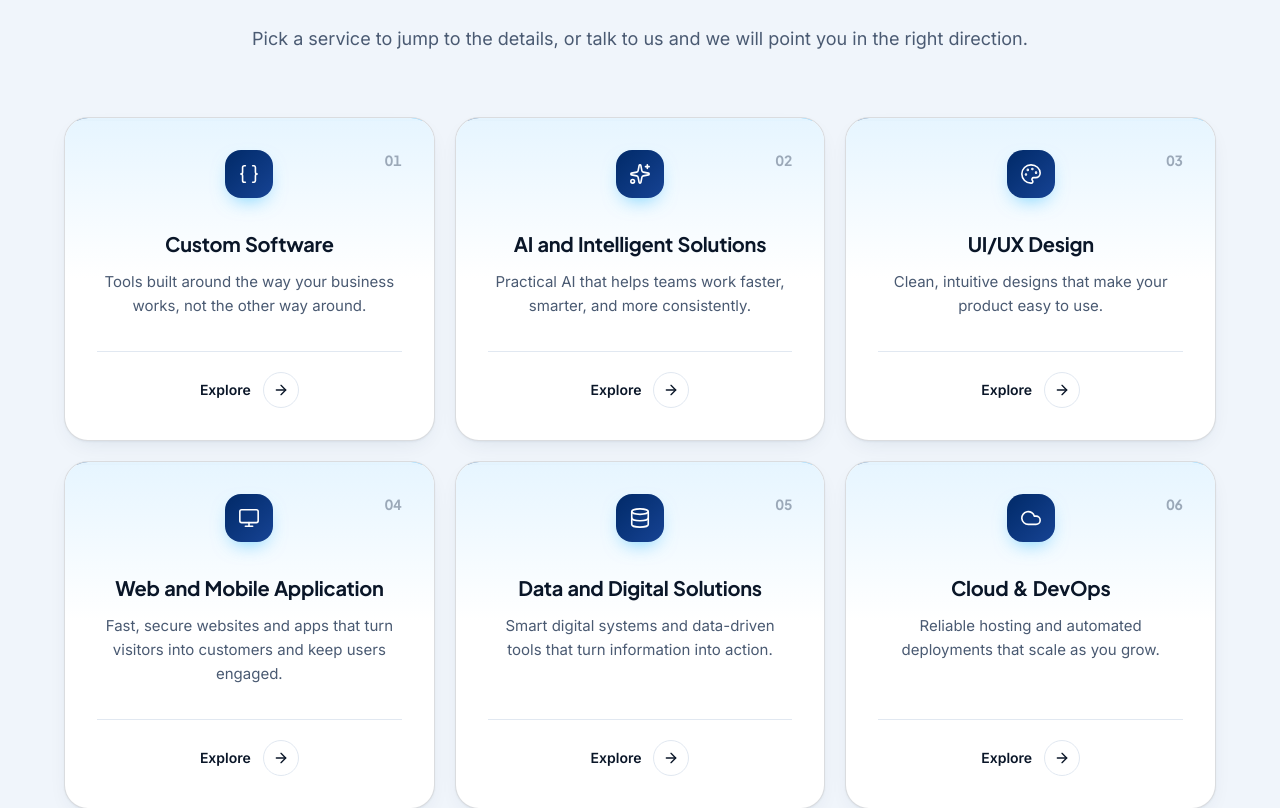
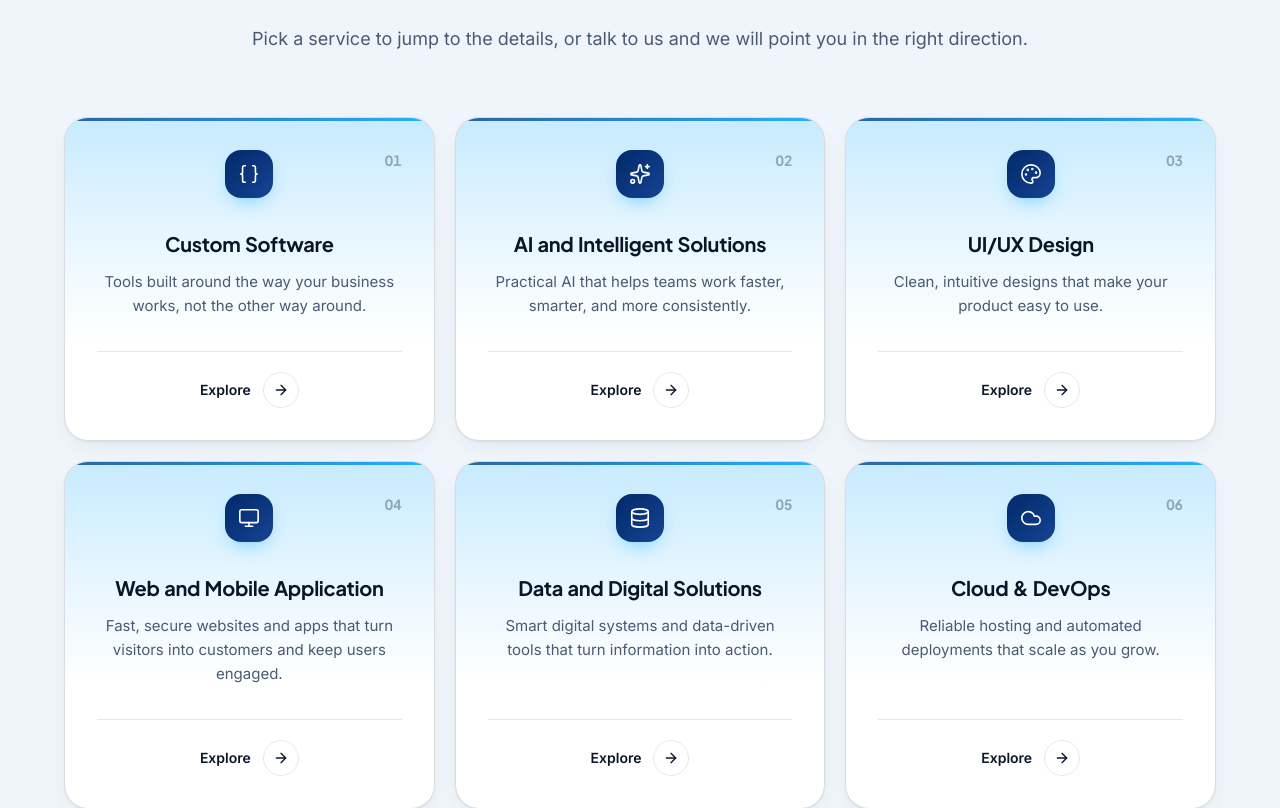
Before and after one commit to Vino200003/Stride-Forward-Technology, a React (Vite) app: page /services in a window 1280 px wide. Shown: the part 1013-1821 px from the top of the page. Built offline with nearby package versions, Linux system fonts and the light colour scheme.

Commit message:
feat: add new service images and enhance ServiceCard styling

```diff
--- a/src/components/cards/ServiceCard.tsx
+++ b/src/components/cards/ServiceCard.tsx
@@ -31,9 +31,9 @@
             className="pointer-events-none absolute inset-x-0 top-0 h-[3px] bg-linear-to-r from-navy to-sky opacity-80 transition-opacity duration-300 group-hover:opacity-100 dark:from-sky-600 dark:to-sky"
             aria-hidden="true"
           />
-          {/* Soft sky wash behind the icon, fading to the card surface */}
+          {/* Sky wash behind the icon, fading to the card surface around the title */}
           <span
-            className="pointer-events-none absolute inset-x-0 top-0 h-40 bg-linear-to-b from-accent-soft to-transparent"
+            className="pointer-events-none absolute inset-x-0 top-0 h-56 bg-linear-to-b from-[color-mix(in_oklab,var(--accent)_22%,transparent)] via-[color-mix(in_oklab,var(--accent)_9%,transparent)] via-55% to-transparent"
             aria-hidden="true"
           />
         </>
```
Also changed, not shown: public/service 2.png (added), public/service1.png (added).
